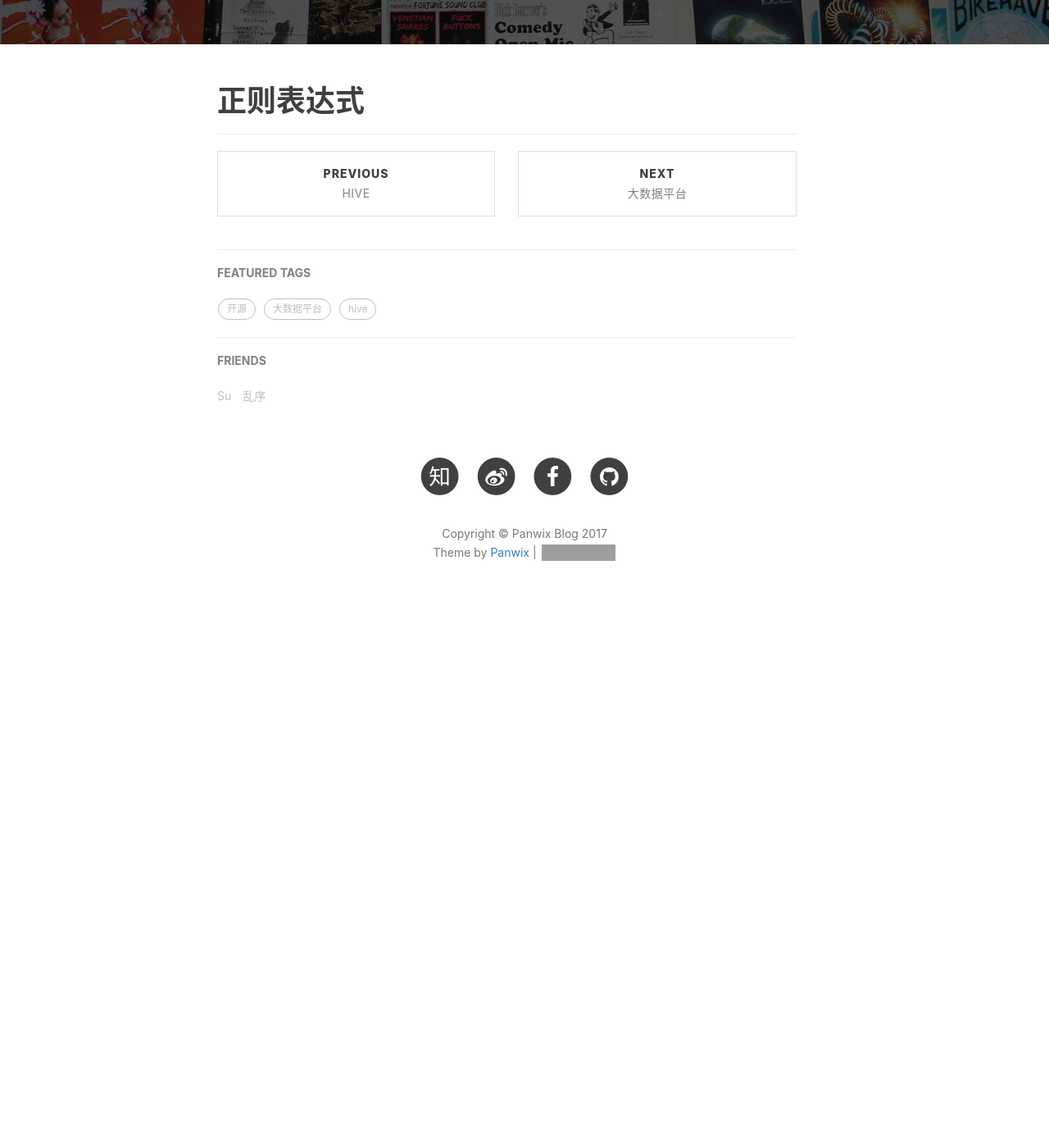
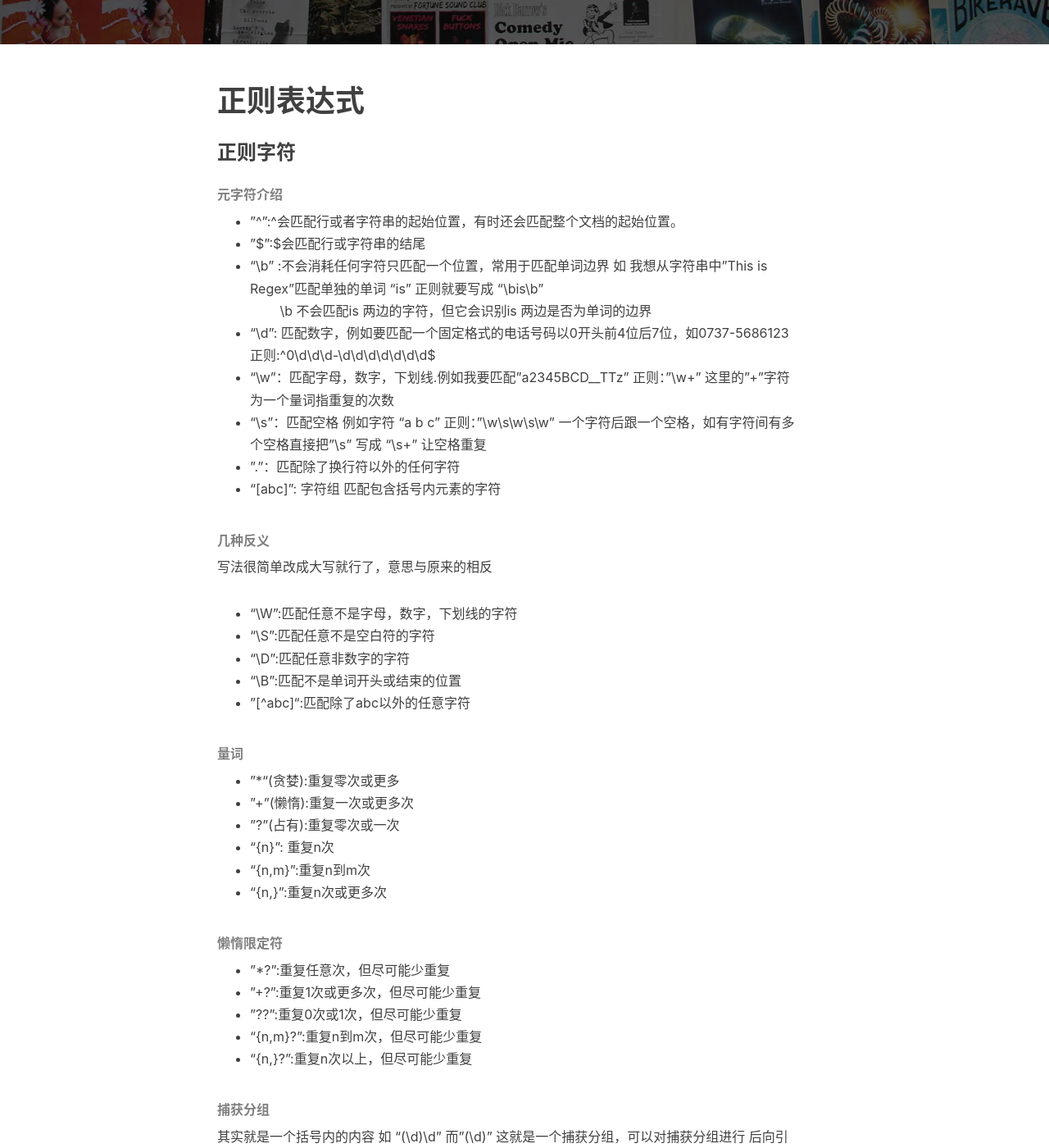
Before and after one commit to panwix/panwix.github.io, a Jekyll site: the page built from _posts/2017-2-23-大数据-正则表达式.md, in a window 1280 px wide and 1400 px high, scrolled down 403 px. Shown: the whole window at 82% size. Built offline with Jekyll 4.4.1, drawn with Linux system fonts in a browser that asks for light colours; nearby versions of some CDN libraries; comment, search, counter and statistics services are not loaded; before the commit the page ends 1181 px from its top, so only the background shows below that; some of the changed text lies outside the part shown; grey boxes are pictures that could not be loaded.

Commit message:
添加正则表达式

```diff
--- a/_posts/2017-2-23-大数据-正则表达式.md
+++ b/_posts/2017-2-23-大数据-正则表达式.md
@@ -7,3 +7,50 @@ fullview: true
 ---
 
 # 正则表达式
+
+### 正则字符
+
+###### 元字符介绍
+* "^":^会匹配行或者字符串的起始位置，有时还会匹配整个文档的起始位置。
+* "$":$会匹配行或字符串的结尾
+* "\b" :不会消耗任何字符只匹配一个位置，常用于匹配单词边界 如 我想从字符串中"This is Regex"匹配单独的单词 "is" 正则就要写成 "\bis\b"
+　　  \b 不会匹配is 两边的字符，但它会识别is 两边是否为单词的边界
+* "\d": 匹配数字，例如要匹配一个固定格式的电话号码以0开头前4位后7位，如0737-5686123  正则:^0\d\d\d-\d\d\d\d\d\d\d$
+* "\w"：匹配字母，数字，下划线.例如我要匹配"a2345BCD__TTz" 正则："\w+"  这里的"+"字符为一个量词指重复的次数
+* "\s"：匹配空格 例如字符 "a b c" 正则："\w\s\w\s\w"  一个字符后跟一个空格，如有字符间有多个空格直接把"\s" 写成 "\s+" 让空格重复
+* "."：匹配除了换行符以外的任何字符
+* "[abc]": 字符组  匹配包含括号内元素的字符
+
+###### 几种反义
+写法很简单改成大写就行了，意思与原来的相反<br>
+* "\W":匹配任意不是字母，数字，下划线的字符
+* "\S":匹配任意不是空白符的字符
+* "\D":匹配任意非数字的字符
+* "\B":匹配不是单词开头或结束的位置
+* "[^abc]":匹配除了abc以外的任意字符
+
+###### 量词
+* "\*"(贪婪):重复零次或更多
+* "+"(懒惰):重复一次或更多次
+* "?"(占有):重复零次或一次
+* "{n}": 重复n次
+* "{n,m}":重复n到m次
+* "{n,}":重复n次或更多次
+
+###### 懒惰限定符
+* "\*?":重复任意次，但尽可能少重复
+* "+?":重复1次或更多次，但尽可能少重复
+* "??":重复0次或1次，但尽可能少重复
+* "{n,m}?":重复n到m次，但尽可能少重复
+* "{n,}?":重复n次以上，但尽可能少重复
+
+###### 捕获分组
+其实就是一个括号内的内容 如 "(\d)\d" 而"(\d)" 这就是一个捕获分组，可以对捕获分组进行 后向引用 (如果后而有相同的内容则可以直接引用前面定义的捕获组，以简化表达式) 如(\d)\d\1 这里的"\1"就是对"(\d)"的后向引用<br>
+
+* "(exp)":匹配exp,并捕获文本到自动命名的组里
+* "(?<name>exp)":匹配exp,并捕获文本到名称为name的组里
+* "(?:exp)":匹配exp,不捕获匹配的文本，也不给此分组分配组号
+* "(?=exp)":匹配exp前面的位置
+* "(?<=exp)":匹配exp后面的位置
+* "(?!exp)":匹配后面跟的不是exp的位置
+* "(?<!exp)":匹配前面不是exp的位置
```
